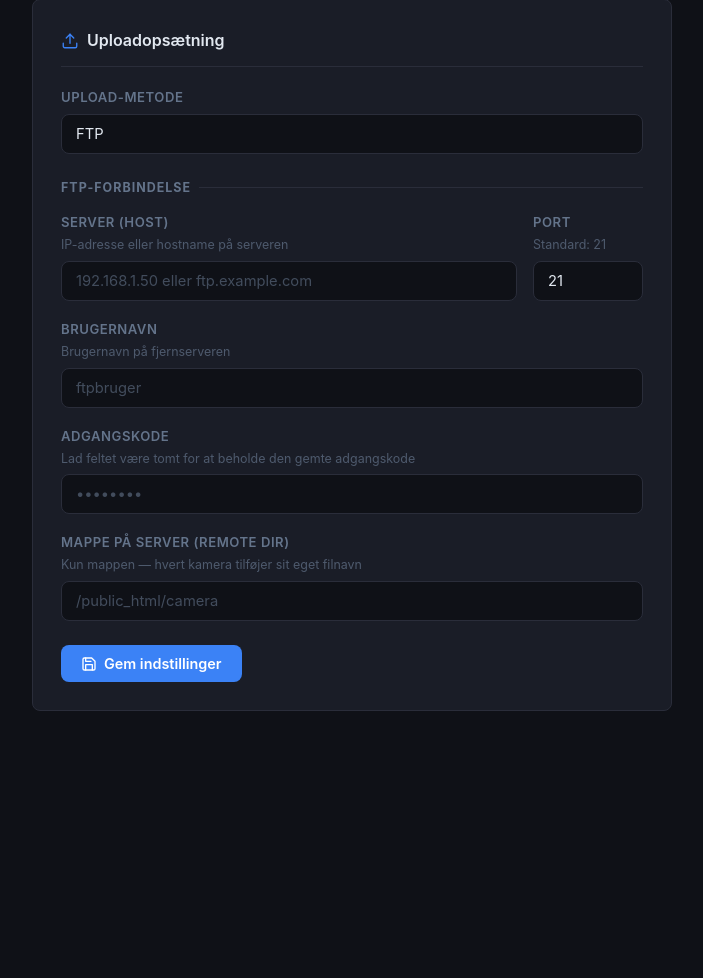
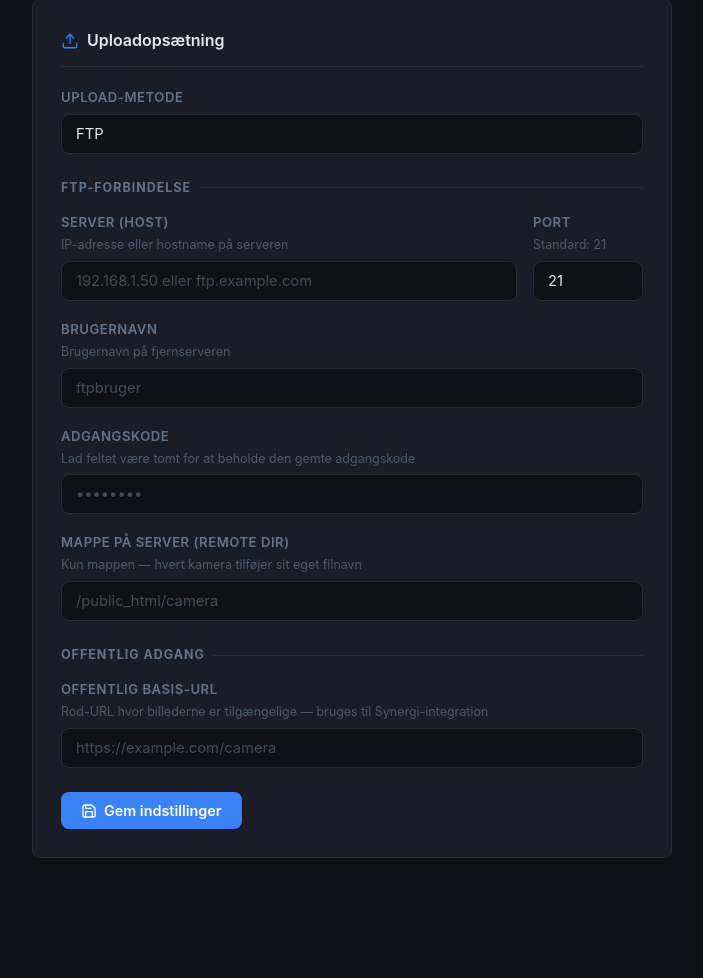
Before and after one commit to jesperlowe/CamereWebServer, a FastAPI app: template src/templates/upload.html in a window 1280 px wide. Shown: the part 93-1071 px from the top of the page, without its empty margins (288-991 px from the left). Before the commit the page ends 804 px from the top, so only its background shows below. Run offline with FastAPI, Linux system fonts and the light colour scheme; the template is opened without the code that fills it, so the values that code supplies are empty.

Commit message:
Synergi: add public_base_url, computed camera URLs and public /api/cameras endpoint
- UploadConfig gains public_base_url field (the externally reachable root URL)
- upload.html shows computed public URL per camera when base URL is set
- GET /api/cameras (no-auth) returns [{id, name, filename, public_url}] for integration with Track-Status-Light and mxbane-theme

Co-Authored-By: Claude Sonnet 4.6 <noreply@anthropic.com>

```diff
--- a/src/config.py
+++ b/src/config.py
@@ -48,6 +48,7 @@ class WordpressConfig:
 @dataclass
 class UploadConfig:
     method: str = "ftp"
+    public_base_url: str = ""
     sftp: SFTPConfig = field(default_factory=SFTPConfig)
     wordpress: WordpressConfig = field(default_factory=WordpressConfig)
 
@@ -114,6 +115,7 @@ def load_config() -> AppConfig:
         capture_interval_minutes=data.get("capture_interval_minutes", 15),
         upload=UploadConfig(
             method=data.get("upload", {}).get("method", "ftp"),
+            public_base_url=data.get("upload", {}).get("public_base_url", ""),
             sftp=SFTPConfig(**sftp_data),
             wordpress=WordpressConfig(**data.get("upload", {}).get("wordpress", {})),
         ),
--- a/src/main.py
+++ b/src/main.py
@@ -5,7 +5,7 @@ from datetime import datetime, timezone
 from typing import Optional
 
 from fastapi import FastAPI, Form, HTTPException, Request, UploadFile, File
-from fastapi.responses import HTMLResponse, RedirectResponse, Response
+from fastapi.responses import HTMLResponse, JSONResponse, RedirectResponse, Response
 from fastapi.staticfiles import StaticFiles
 from fastapi.templating import Jinja2Templates
 from itsdangerous import URLSafeSerializer
@@ -231,17 +231,38 @@ def test_image(request: Request, cam_id: int):
     return Response(content=img, media_type="image/jpeg")
 
 
+# ── Public API (no auth) ──────────────────────────────────────────────────────
+
+@app.get("/api/cameras")
+def api_cameras():
+    """Public endpoint — returns camera list with computed public image URLs."""
+    cfg = load_config()
+    base = cfg.upload.public_base_url.rstrip("/")
+    result = []
+    for cam in cfg.cameras:
+        filename = cam.get("filename", "")
+        result.append({
+            "id":         cam.get("id"),
+            "name":       cam.get("name", ""),
+            "filename":   filename,
+            "public_url": f"{base}/{filename}" if base and filename else "",
+        })
+    return JSONResponse(result)
+
+
 # ── Upload settings ───────────────────────────────────────────────────────────
 
 @app.get("/upload")
 def upload_page(request: Request):
     _require_auth(request)
-    return templates.TemplateResponse("upload.html", {"request": request, "cfg": load_config()})
+    cfg = load_config()
+    return templates.TemplateResponse("upload.html", {"request": request, "cfg": cfg, "cameras": cfg.cameras})
 
 
 @app.post("/upload")
 def save_upload(request: Request,
                 method: str = Form(...),
+                public_base_url: str = Form(""),
                 sftp_host: str = Form(""),
                 sftp_port: int = Form(21),
                 sftp_username: str = Form(""),
@@ -253,6 +274,7 @@ def save_upload(request: Request,
     _require_auth(request)
     cfg = load_config()
     cfg.upload.method             = method
+    cfg.upload.public_base_url    = public_base_url.strip()
     cfg.upload.sftp.host          = sftp_host
     cfg.upload.sftp.port          = sftp_port
     cfg.upload.sftp.username      = sftp_username
--- a/src/templates/upload.html
+++ b/src/templates/upload.html
@@ -113,6 +113,44 @@
       </div>
     </div>
 
+    <!-- ── Offentlig URL (Synergi) ── -->
+    <div class="section-heading">Offentlig adgang</div>
+    <div class="field">
+      <label for="public_base_url">
+        Offentlig basis-URL
+        <span class="hint">Rod-URL hvor billederne er tilgængelige — bruges til Synergi-integration</span>
+      </label>
+      <input type="text" id="public_base_url" name="public_base_url"
+             value="{{ cfg.upload.public_base_url }}"
+             placeholder="https://example.com/camera">
+    </div>
+
+    {% if cfg.upload.public_base_url %}
+    <div class="section-heading">Beregnede kamera-URL'er</div>
+    <table style="width:100%;border-collapse:collapse;font-size:0.86rem;margin-bottom:16px;">
+      <thead>
+        <tr style="border-bottom:1px solid var(--border);">
+          <th style="text-align:left;padding:6px 8px;color:var(--muted);font-weight:600;">Kamera</th>
+          <th style="text-align:left;padding:6px 8px;color:var(--muted);font-weight:600;">Offentlig URL</th>
+        </tr>
+      </thead>
+      <tbody>
+        {% for cam in cameras %}
+        <tr style="border-bottom:1px solid var(--border);">
+          <td style="padding:8px;">{{ cam.name }}</td>
+          <td style="padding:8px;font-family:monospace;font-size:0.82rem;word-break:break-all;">
+            <a href="{{ cfg.upload.public_base_url.rstrip('/') }}/{{ cam.filename }}"
+               target="_blank" rel="noopener"
+               style="color:var(--accent);">
+              {{ cfg.upload.public_base_url.rstrip('/') }}/{{ cam.filename }}
+            </a>
+          </td>
+        </tr>
+        {% endfor %}
+      </tbody>
+    </table>
+    {% endif %}
+
     <div class="action-row" style="margin-top:24px;">
       <button type="submit" class="btn btn-primary">
         <svg viewBox="0 0 24 24" fill="none" stroke="currentColor" stroke-width="2" stroke-linecap="round" stroke-linejoin="round">
```
